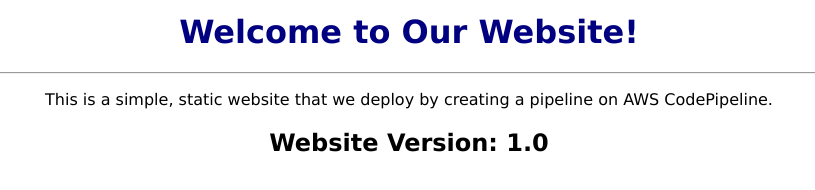
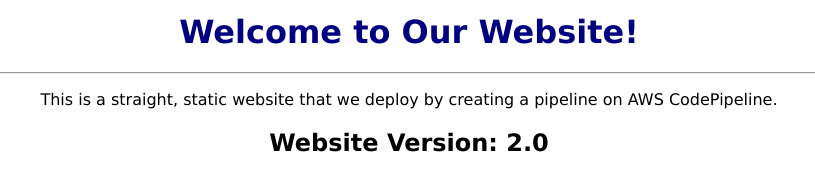
Before and after one commit to riteshbehal/caltech-repository, a plain HTML site: page index.html in a window 1280 px wide. Shown: the full height of the page, 231-1046 px from the left. Drawn offline with Linux system fonts and the light colour scheme.

Commit message:
version 2 changes

```diff
--- a/index.html
+++ b/index.html
@@ -5,7 +5,7 @@
     <body style="text-align:center;font-family:Verdana;margin:1%;">
         <h1 style="color:navy">Welcome to Our Website!</h1>
         <hr>
-        <p>This is a simple, static website that we deploy by creating a pipeline on AWS CodePipeline.</p>
-        <h2>Website Version: 1.0</h2>
+        <p>This is a straight, static website that we deploy by creating a pipeline on AWS CodePipeline.</p>
+        <h2>Website Version: 2.0</h2>
     </body>
 </html>
```
